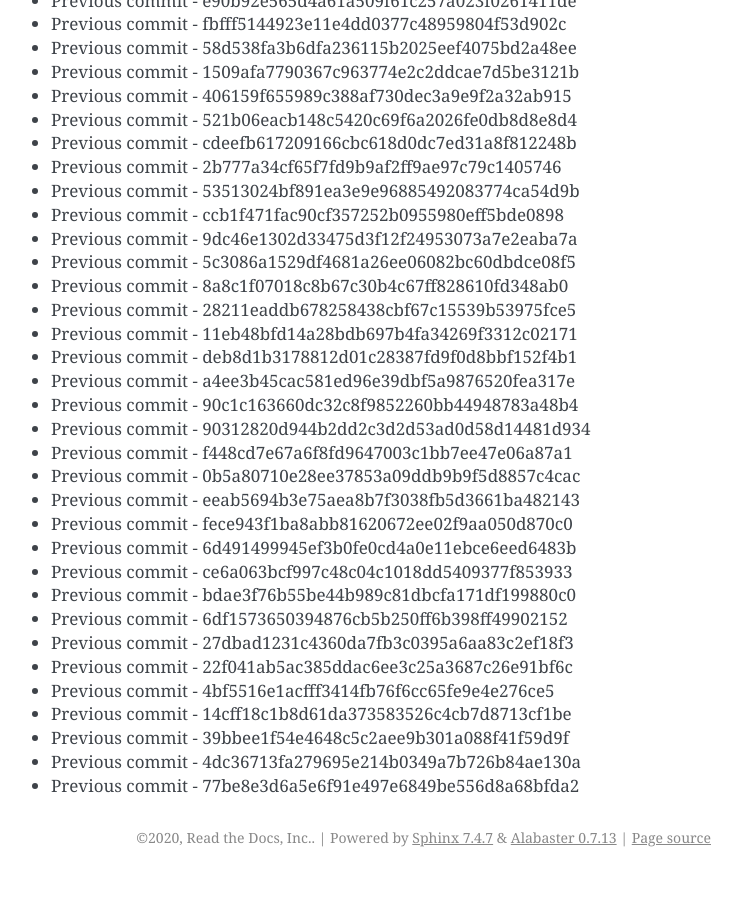
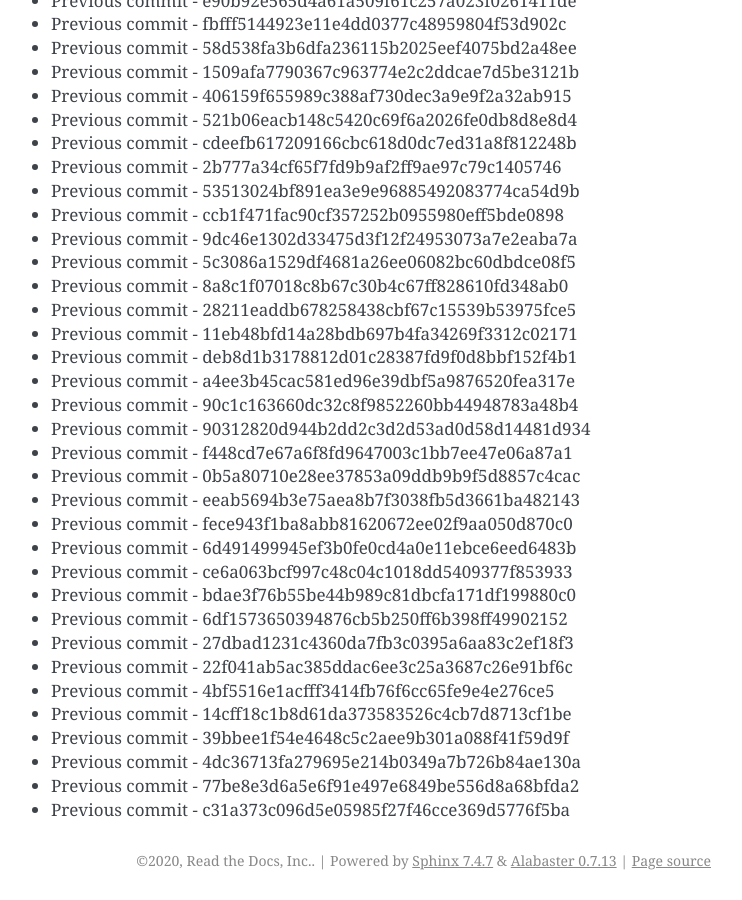
Before and after one commit to readthedocs/rtd-git-stresstest, a Sphinx documentation site: the page built from docs/updates.rst, in a window 1280 px wide and 900 px high, scrolled down 11316 px. Shown: the whole window, without its empty margins (399-1141 px from the left). Built offline with Sphinx 7.4.7, drawn with Linux system fonts in a browser that asks for light colours; before the commit the page ends 12193 px from its top, so only the background shows below that.

Commit message:
Generating commit from previous: c31a373c096d5e05985f27f46cce369d5776f5ba

```diff
--- a/docs/updates.rst
+++ b/docs/updates.rst
@@ -507,3 +507,4 @@ It can be tested for any performance characteristics.
 * Previous commit - 39bbee1f54e4648c5c2aee9b301a088f41f59d9f
 * Previous commit - 4dc36713fa279695e214b0349a7b726b84ae130a
 * Previous commit - 77be8e3d6a5e6f91e497e6849be556d8a68bfda2
+* Previous commit - c31a373c096d5e05985f27f46cce369d5776f5ba
```
